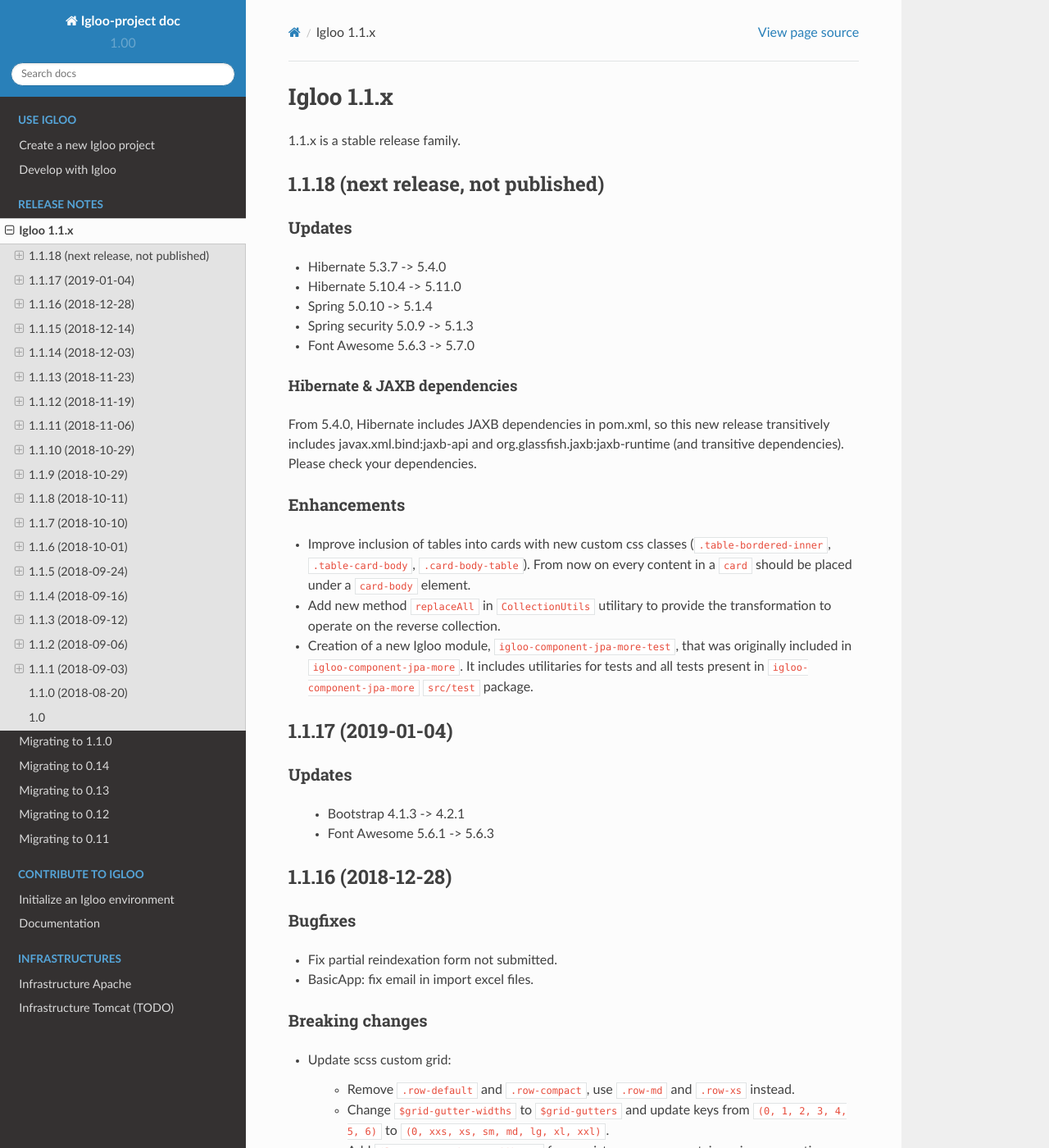
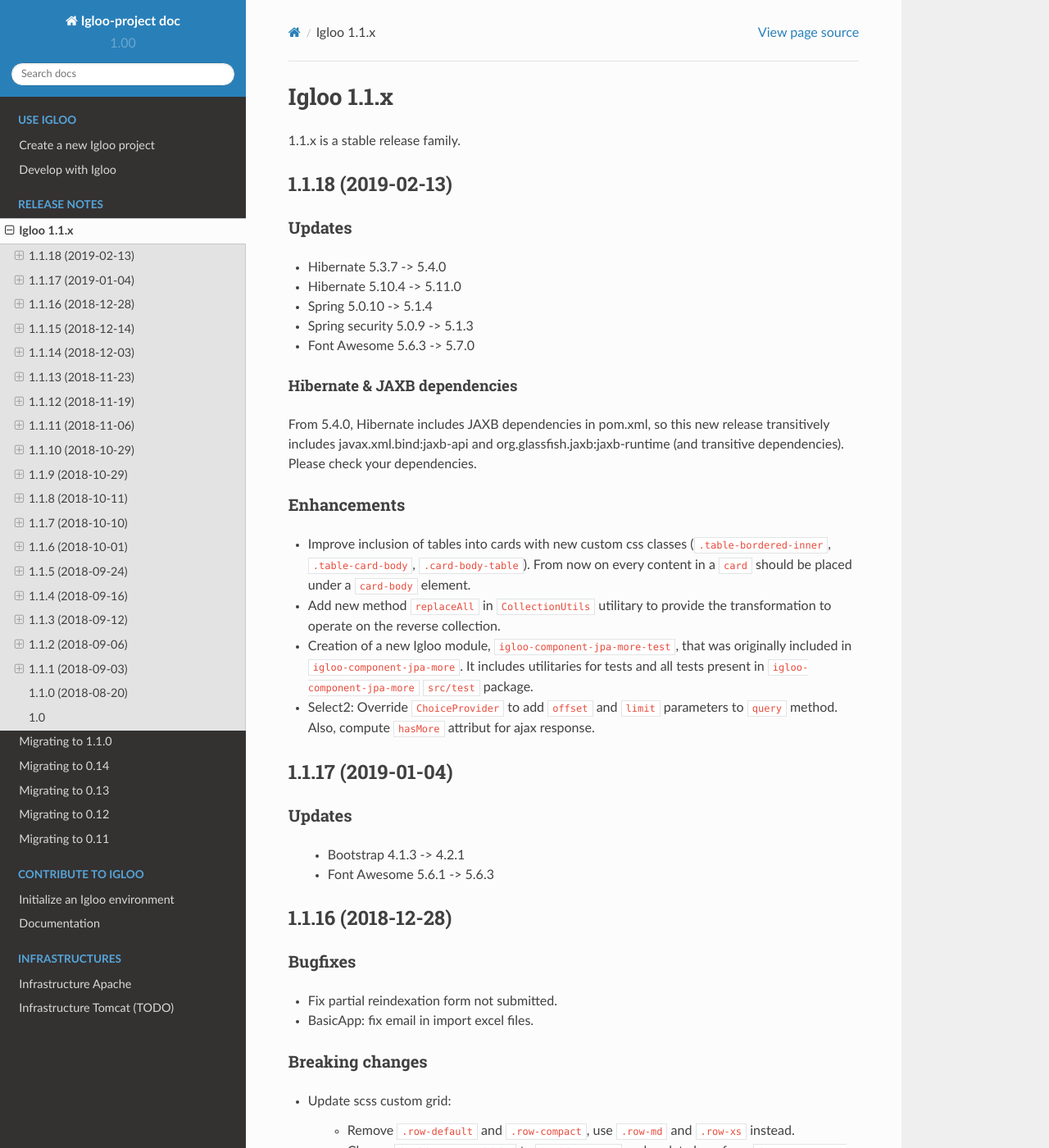
Before and after one commit to igloo-project/igloo-doc, a Sphinx documentation site: the page built from source/release-notes/1.1.x.rst, in a window 1280 px wide and 1400 px high. Shown: the whole window at 82% size. Built offline with Sphinx 7.4.7 and the Read the Docs theme 2.0.0, drawn with Linux system fonts in a browser that asks for light colours.

Commit message:
1.1.18: update release notes

```diff
--- a/source/release-notes/1.1.x.rst
+++ b/source/release-notes/1.1.x.rst
@@ -6,7 +6,7 @@
 
 .. _v1.1.18:
 
-1.1.18 (next release, not published)
+1.1.18 (2019-02-13)
 ####################################
 
 Updates
@@ -33,6 +33,8 @@
 * Add new method ``replaceAll`` in ``CollectionUtils`` utilitary to provide the transformation to operate on the reverse collection.
 * Creation of a new Igloo module, ``igloo-component-jpa-more-test``, that was originally included in ``igloo-component-jpa-more``. It includes utilitaries for tests
   and all tests present in ``igloo-component-jpa-more`` ``src/test`` package.
+* Select2: Override ``ChoiceProvider`` to add ``offset`` and ``limit`` parameters to ``query`` method.
+  Also, compute ``hasMore`` attribut for ajax response.
 
 .. _v1.1.17:
 
```
